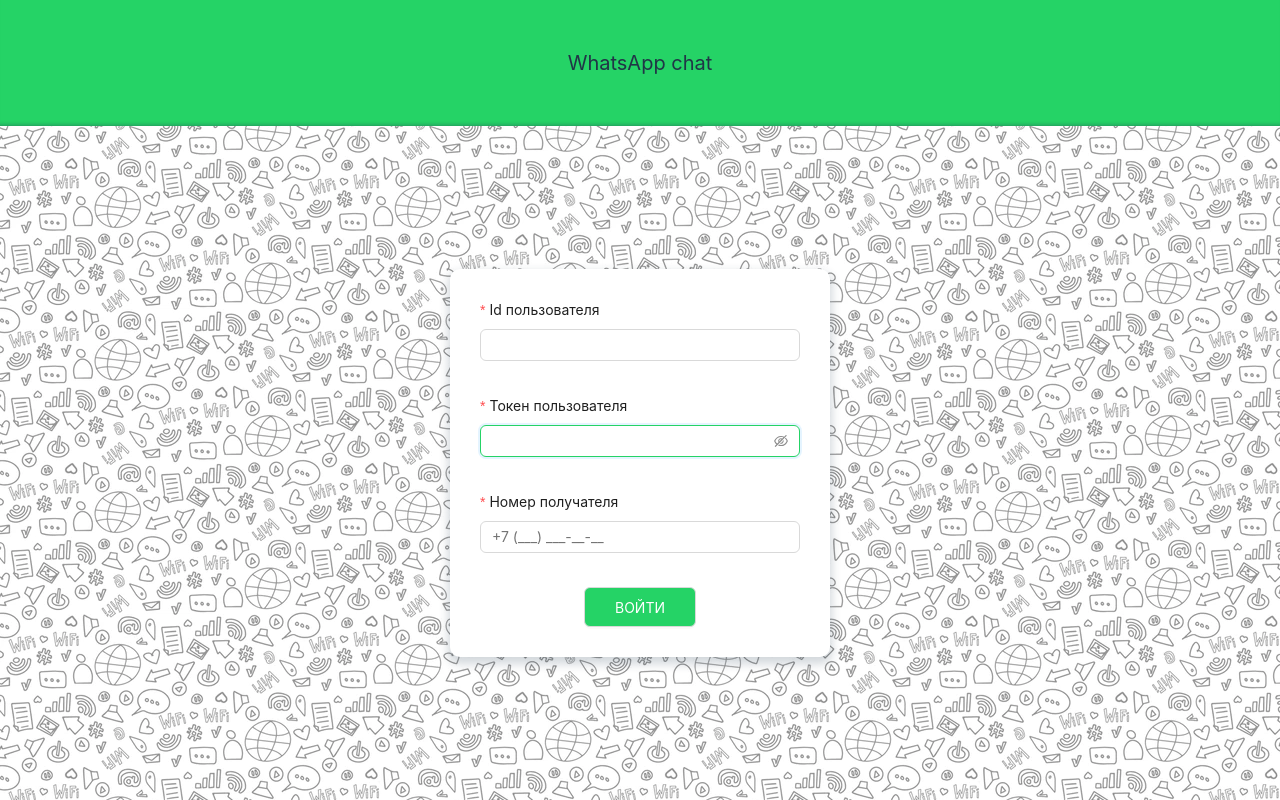
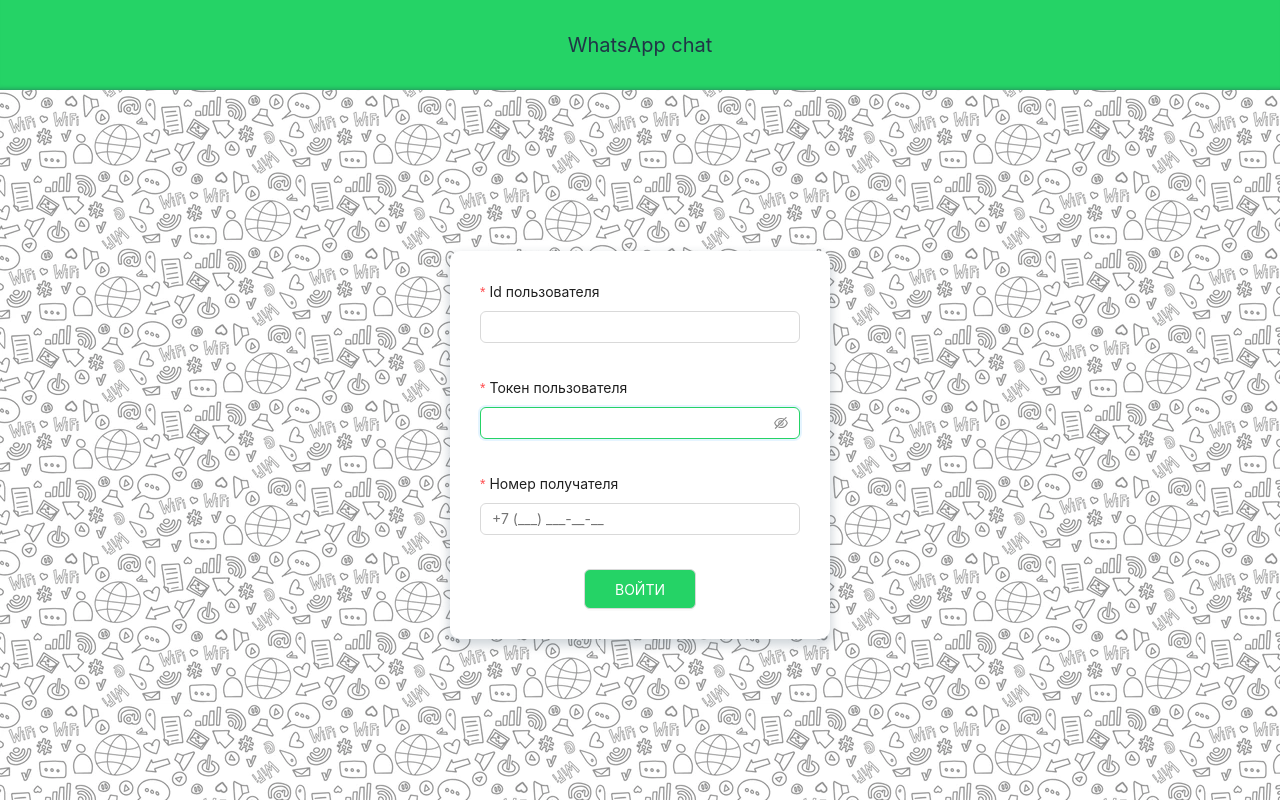
Before and after one commit to AlexandrParhomenko/WhatsAppChat, a React (Vite) app in the folder WhatsAppChat/: page / in a window 1280 px wide. Built offline with nearby package versions, Linux system fonts and the light colour scheme.

Commit message:
feat: finish task

```diff
--- a/WhatsAppChat/src/pages/AuthPage/AuthPage.tsx
+++ b/WhatsAppChat/src/pages/AuthPage/AuthPage.tsx
@@ -1,14 +1,15 @@
 import {useRef} from "react";
 import {Button, Form, FormInstance, Input} from "antd";
 import InputMask from "react-input-mask";
-import {setAuthData} from "../../store/reducers/authSlice.ts";
+import {selectAuthData, setAuthData} from "../../store/reducers/authSlice.ts";
 import {Login} from "../../types/types.ts";
-import {useDispatch} from "react-redux";
+import {useDispatch, useSelector} from "react-redux";
 import {useNavigate} from "react-router-dom";
 
 const AuthPage = () => {
     const ref = useRef<FormInstance>(null);
     const navigate = useNavigate();
+    const authData = useSelector(selectAuthData)
     const dispatch = useDispatch();
 
     const onAuth = (values: Login) => {
@@ -17,7 +18,7 @@
     };
 
     return (
-        <div style={{height: "100%", width: "100%"}}>
+        <div className={"background"} style={{height: "100%", width: "100%"}}>
             <div className={"authWrapper"}>
                 <div className={"authWindow"}>
                     <Form scrollToFirstError={{
@@ -27,6 +28,7 @@
                     }} ref={ref} tabIndex={0} onFinish={onAuth} className={"authForm"} layout={"vertical"}>
                         <Form.Item className={"authInputBar"}
                                    name={"user_id"}
+                                   initialValue={authData.user_id}
                                    hasFeedback
                                    rules={[
                                        {
@@ -40,6 +42,7 @@
                         </Form.Item>
                         <Form.Item className={"authInputBar"}
                                    label={"Токен пользователя"}
+                                   initialValue={authData.user_token}
                                    name={"user_token"}
                                    hasFeedback
                                    rules={[
--- a/WhatsAppChat/src/pages/ChatPage/ChatPage.tsx
+++ b/WhatsAppChat/src/pages/ChatPage/ChatPage.tsx
@@ -73,21 +73,17 @@
             if (!notification) return
 
             if (notification.body.typeWebhook === "incomingMessageReceived" || notification.body.typeWebhook === "outgoingAPIMessageReceived" || notification.body.typeWebhook === "outgoingMessageReceived") {
-                console.log('notification', notification);
                 const notificationBody = notification.body;
-
                 const existingMessage = messages?.find(
                     (msg) => msg.idMessage === notificationBody.idMessage
                 );
                 if (existingMessage) {
                     console.log('message already in chat history');
-
                     await deleteNotification({
                         idInstance: authData.user_id,
                         apiTokenInstance: authData.user_token,
                         receiptId: notification.receiptId,
                     });
-
                     return;
                 }
 
@@ -106,7 +102,6 @@
                             ? 'outgoing'
                             : 'incoming';
                         const typeMessage = notificationBody.messageData.typeMessage;
-
                         draftChatHistory.push({
                             type: type,
                             typeMessage: notificationBody.messageData.typeMessage,
@@ -121,7 +116,6 @@
                             idMessage: notificationBody.idMessage,
                             chatId: notificationBody.senderData.chatId,
                         });
-
                         return draftChatHistory;
                     }
                 );
@@ -148,13 +142,8 @@
                 </div>
                 <span style={{fontWeight: "bold"}}>{authData.phone}</span>
             </div>
-            <div style={{overflowY: "auto", height: "75vh", paddingTop: 10}}>
+            <div className={"messagesWindow"}>
                 <div style={{display: "flex", flexDirection: "column", rowGap: 10, paddingTop: 30, padding: "0 18%"}}>
-                    {messages.map((el, idx) => {
-                        if (el.typeMessage !== "textMessage" && el.typeMessage !== "extendedTextMessage") return null
-                        return el.type === "outgoing" ? <UserMessage key={idx} message={el}/> :
-                            <OtherUserMessage key={idx} message={el}/>
-                    })}
                     {messages.map((el, idx) => {
                         if (el.typeMessage !== "textMessage" && el.typeMessage !== "extendedTextMessage") return null
                         return el.type === "outgoing" ? <UserMessage key={idx} message={el}/> :
--- a/WhatsAppChat/src/styles/styles.scss
+++ b/WhatsAppChat/src/styles/styles.scss
@@ -3,8 +3,8 @@
   width: 100%;
   align-items: center;
   justify-content: center;
-  height: 150px;
   font-size: 20px;
+  padding: 30px 0;
   background-color: #25d366;
   box-shadow: 0px -5px 5px -5px rgba(34, 60, 80, 0.6) inset;
 }
@@ -29,8 +29,6 @@
   overflow: hidden;
   display: flex;
   flex-direction: row;
-  background-image: url("../assets/background.jpg");
-  background-repeat: repeat;
 
   &__content {
     width: 100%;
@@ -56,6 +54,21 @@
   background-color: #ffffff;
   border-radius: 10px;
   padding: 30px;
+}
+
+.background {
+  background-image: url("../assets/background.jpg");
+  background-repeat: repeat;
+}
+
+.messagesWindow {
+  overflow-y: auto;
+  height: 75vh;
+  width: 64%;
+  align-self: center;
+  padding-top: 10px;
+  background-image: url("../assets/wabackground.jpg");
+  background-size: contain;
 }
 
 .authForm {
@@ -117,10 +130,11 @@
 .sendMessageBtn {
   display: flex;
   align-items: center;
+  cursor: pointer;
   justify-content: center;
   width: 40px;
   height: 40px;
-  padding-right: 20px;
+  margin-right: 20px;
   transition: 0.3s;
 
   &:hover {
@@ -197,3 +211,20 @@
   position: relative;
   top: 5px;
 }
+
+::-webkit-scrollbar {
+  width: 0.3em;
+  height: 7px;
+  border-radius: 100vw;
+}
+
+::-webkit-scrollbar-track {
+  background: #eae2e2;
+  border-radius: 100vw;
+}
+
+::-webkit-scrollbar-thumb {
+  cursor: pointer;
+  background: #939393;
+  border-radius: 100vw;
+}
```
Also changed, not shown: WhatsAppChat/src/assets/wabackground.jpg (added).
